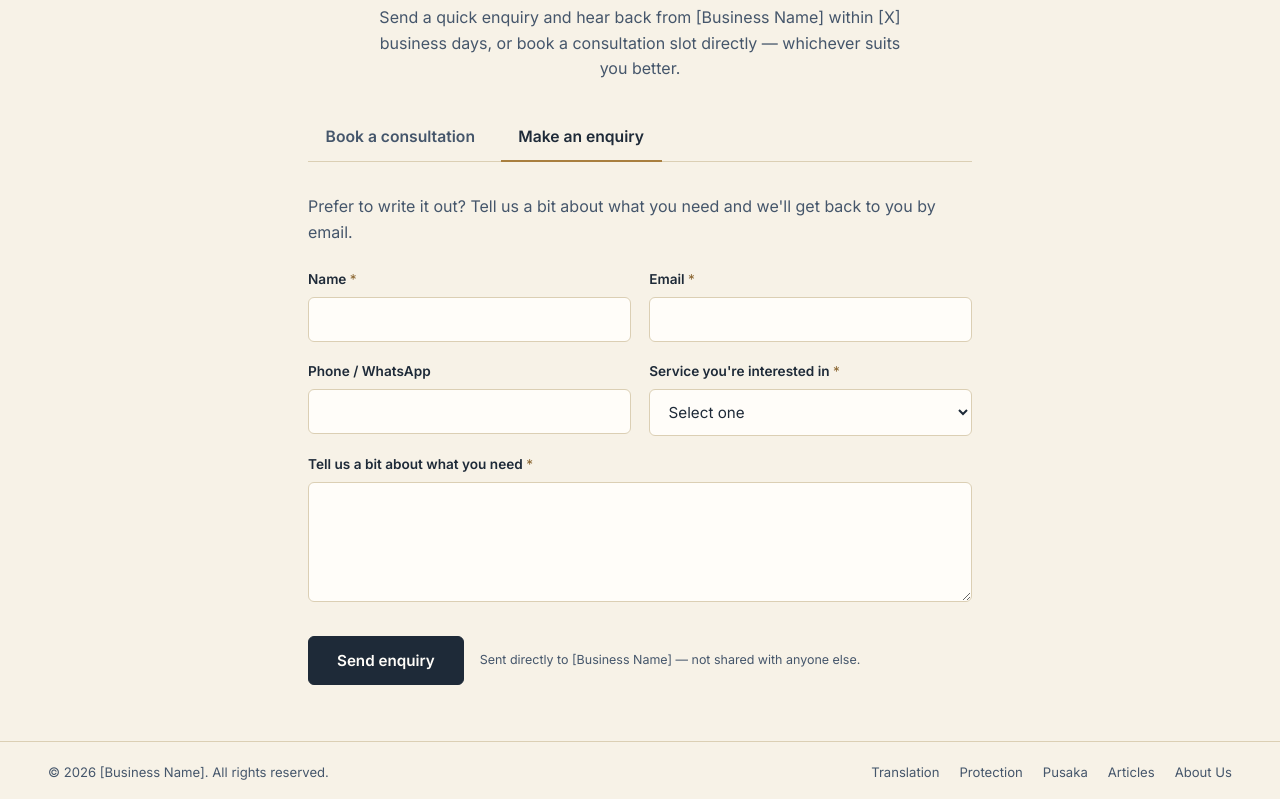
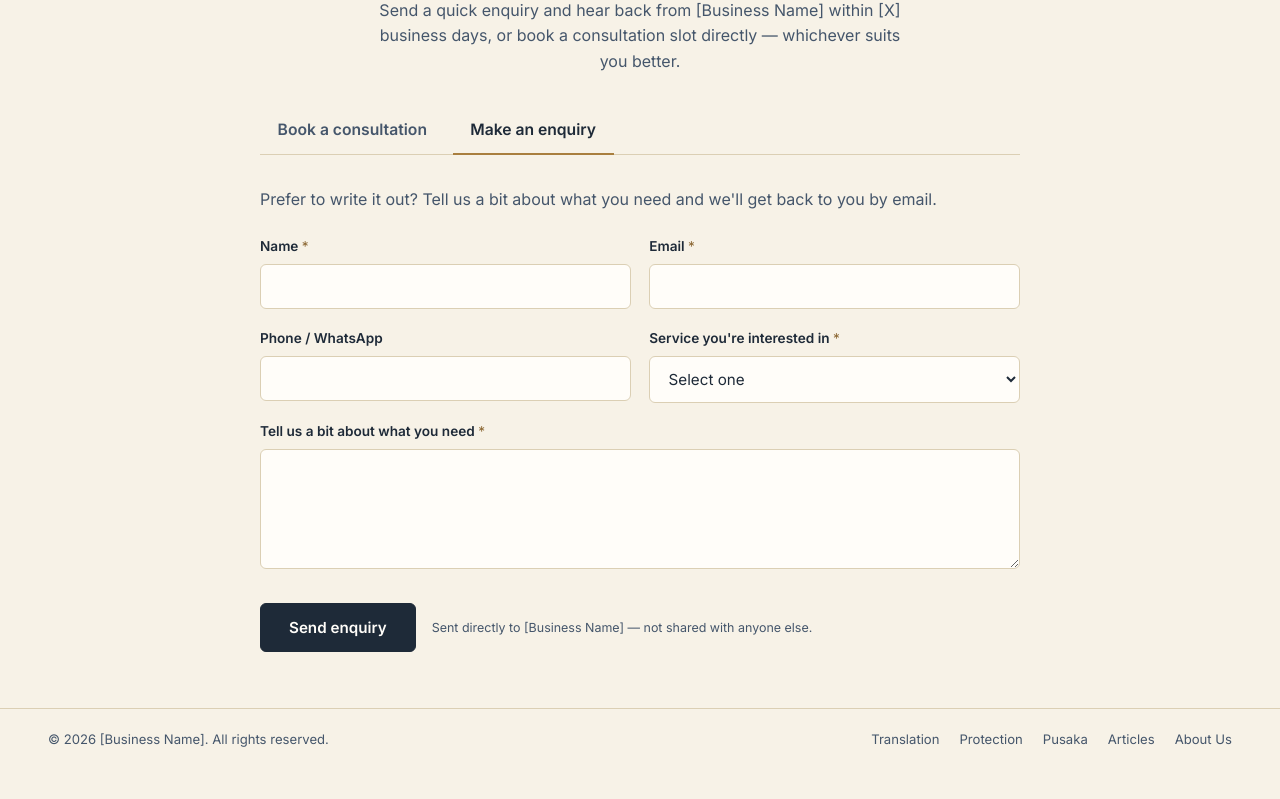
Before and after one commit to inibukunota/bussinessprofile, an Astro site: page /enquiry in a window 1280 px wide. Shown: the part 250-1049 px from the top of the page. After the commit the page ends 1020 px from the top, so only its background shows below. Built offline with nearby package versions, Linux system fonts and the light colour scheme; Astro itself is replaced by a stand-in of ours.

Commit message:
Rebuild Astro foundation: src/styles/global.css

```diff
--- a/src/styles/global.css
+++ b/src/styles/global.css
@@ -1,142 +1,19 @@
-/* ============================================================
-   GLOBAL STYLES — design tokens + base reset, loaded once by
-   BaseLayout.astro. Component-specific styles live scoped
-   inside each .astro component's own <style> block.
-   ============================================================ */
-
-:root {
-  /* Palette: ink / parchment / brass / sage — documents, seals,
-     inheritance. Warm and paper-like rather than corporate-cold;
-     brass ties translation/protection/pusaka together as three
-     kinds of "stamped" document. */
-  --ink: #1e2a38;
-  --ink-soft: #45566b;
-  --parchment: #f7f2e7;
-  --parchment-2: #efe7d6;
-  --brass: #a97f3f;
-  --brass-dark: #8a6530;
-  --sage: #4b6358;
-  --sage-tint: #e7ede9;
-  --line: #dbcfb4;
-  --white: #fffdf9;
-  --error: #a2402c;
-
+ :root {
+  --ink: #1e2a38; --ink-soft: #45566b; --parchment: #f7f2e7; --parchment-2: #efe7d6;
+  --brass: #a97f3f; --brass-dark: #8a6530; --sage: #4b6358; --sage-tint: #e7ede9;
+  --line: #dbcfb4; --white: #fffdf9; --error: #a2402c;
   --font-display: 'Fraunces', Georgia, serif;
   --font-body: 'Inter', -apple-system, BlinkMacSystemFont, 'Segoe UI', sans-serif;
   --font-mono: 'IBM Plex Mono', 'SFMono-Regular', Consolas, monospace;
-
-  --radius: 6px;
+  --radius: 6px; --transition: 200ms ease;
 }
-
-@media (prefers-reduced-motion: no-preference) {
-  :root { --transition: 200ms ease; }
-}
-@media (prefers-reduced-motion: reduce) {
-  :root { --transition: 0ms; }
-}
-
-*, *::before, *::after { box-sizing: border-box; }
-html, body { height: 100%; }
-
-body {
-  margin: 0;
-  background: var(--parchment);
-  color: var(--ink);
-  font-family: var(--font-body);
-  -webkit-font-smoothing: antialiased;
-  line-height: 1.6;
-}
-
-a { color: inherit; }
-
-a:focus-visible,
-button:focus-visible,
-input:focus-visible,
-select:focus-visible,
-textarea:focus-visible {
-  outline: 2px solid var(--sage);
-  outline-offset: 3px;
-}
-
-.skip-link {
-  position: absolute;
-  left: -999px;
-  top: auto;
-  background: var(--ink);
-  color: var(--white);
-  padding: 0.6rem 1rem;
-  border-radius: var(--radius);
-  z-index: 100;
-}
-.skip-link:focus {
-  left: 1rem;
-  top: 1rem;
-}
-
-.wrap {
-  max-width: 980px;
-  margin: 0 auto;
-  padding: 0 clamp(1.25rem, 4vw, 3rem);
-}
-.wrap-narrow {
-  max-width: 760px;
-  margin: 0 auto;
-  padding: 0 clamp(1.25rem, 4vw, 3rem);
-}
-
-.breadcrumb {
-  font-family: var(--font-mono);
-  font-size: 0.78rem;
-  color: var(--ink-soft);
-  padding: 1.25rem 0 0;
-}
-.breadcrumb a { text-decoration: none; color: var(--ink-soft); }
-.breadcrumb a:hover { color: var(--ink); }
-
-/* Shared button styles — used by Header, CTA, ServiceCTA, EnquiryForm etc. */
-.btn {
-  font-family: var(--font-body);
-  font-weight: 600;
-  font-size: 0.95rem;
-  padding: 0.85rem 1.75rem;
-  border-radius: var(--radius);
-  text-decoration: none;
-  border: 1px solid transparent;
-  display: inline-flex;
-  align-items: center;
-  gap: 0.5rem;
-  cursor: pointer;
-  transition: background var(--transition), color var(--transition), border-color var(--transition), opacity var(--transition);
-}
-.btn-primary {
-  background: var(--ink);
-  color: var(--white);
-  border-color: var(--ink);
-}
-.btn-primary:hover { background: var(--brass-dark); border-color: var(--brass-dark); }
-.btn-secondary {
-  background: transparent;
-  color: var(--ink);
-  border-color: var(--ink-soft);
-}
-.btn-secondary:hover { border-color: var(--ink); background: var(--white); }
-.btn:disabled { opacity: 0.6; cursor: not-allowed; }
-
-/* Shared section rhythm — used on service pages and article pages */
-.section-head { max-width: 40rem; margin-bottom: 2rem; }
-.section-head .kicker {
-  font-family: var(--font-mono);
-  font-size: 0.75rem;
-  letter-spacing: 0.12em;
-  text-transform: uppercase;
-  color: var(--sage);
-  margin: 0 0 0.5rem;
-}
-.section-head h2 {
-  font-family: var(--font-display);
-  font-weight: 600;
-  font-size: clamp(1.5rem, 2.6vw, 1.9rem);
-  margin: 0 0 0.6rem;
-  line-height: 1.2;
-}
-.section-head p { margin: 0; color: var(--ink-soft); }
+@media (prefers-reduced-motion: reduce) { :root { --transition: 0ms; } }
+*,*::before,*::after { box-sizing: border-box; }
+html { height: 100%; }
+body { margin:0; min-height:100%; background:var(--parchment); color:var(--ink); font-family:var(--font-body); -webkit-font-smoothing:antialiased; line-height:1.6; }
+a { color:inherit; }
+a:focus-visible,button:focus-visible,input:focus-visible,textarea:focus-visible,select:focus-visible { outline:2px solid var(--sage); outline-offset:3px; }
+.skip-link { position:absolute; left:-999px; top:1rem; z-index:100; padding:.6rem 1rem; background:var(--ink); color:var(--white); border-radius:var(--radius); }
+.skip-link:focus { left:1rem; }
+.wrap { width:min(980px,calc(100% - 2 * clamp(1.25rem,4vw,3rem))); margin-inline:auto; }
+.wrap-narrow { width:min(760px,calc(100% - 2 * clamp(1.25rem,4vw,3rem))); margin-inline:auto; }
```
